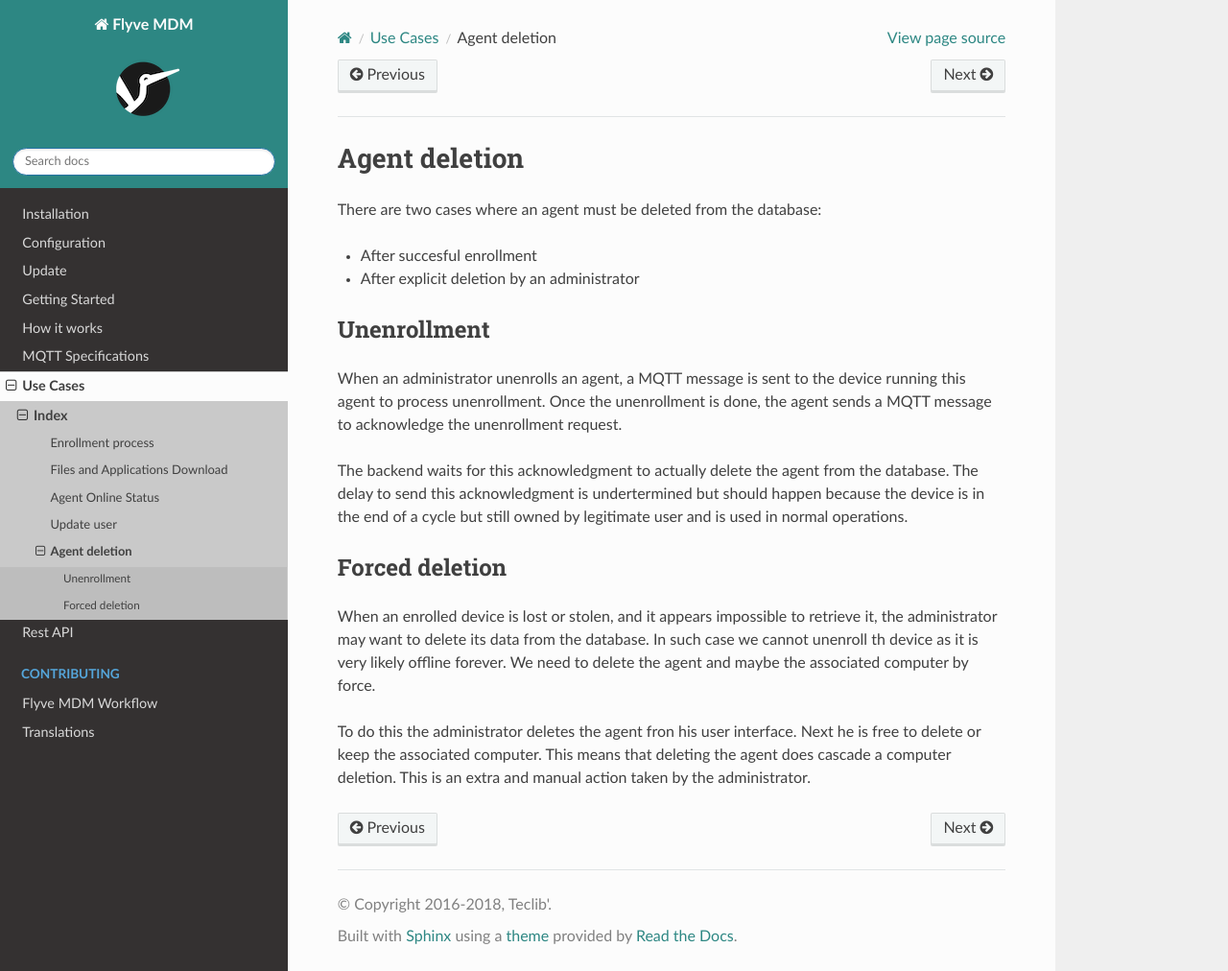
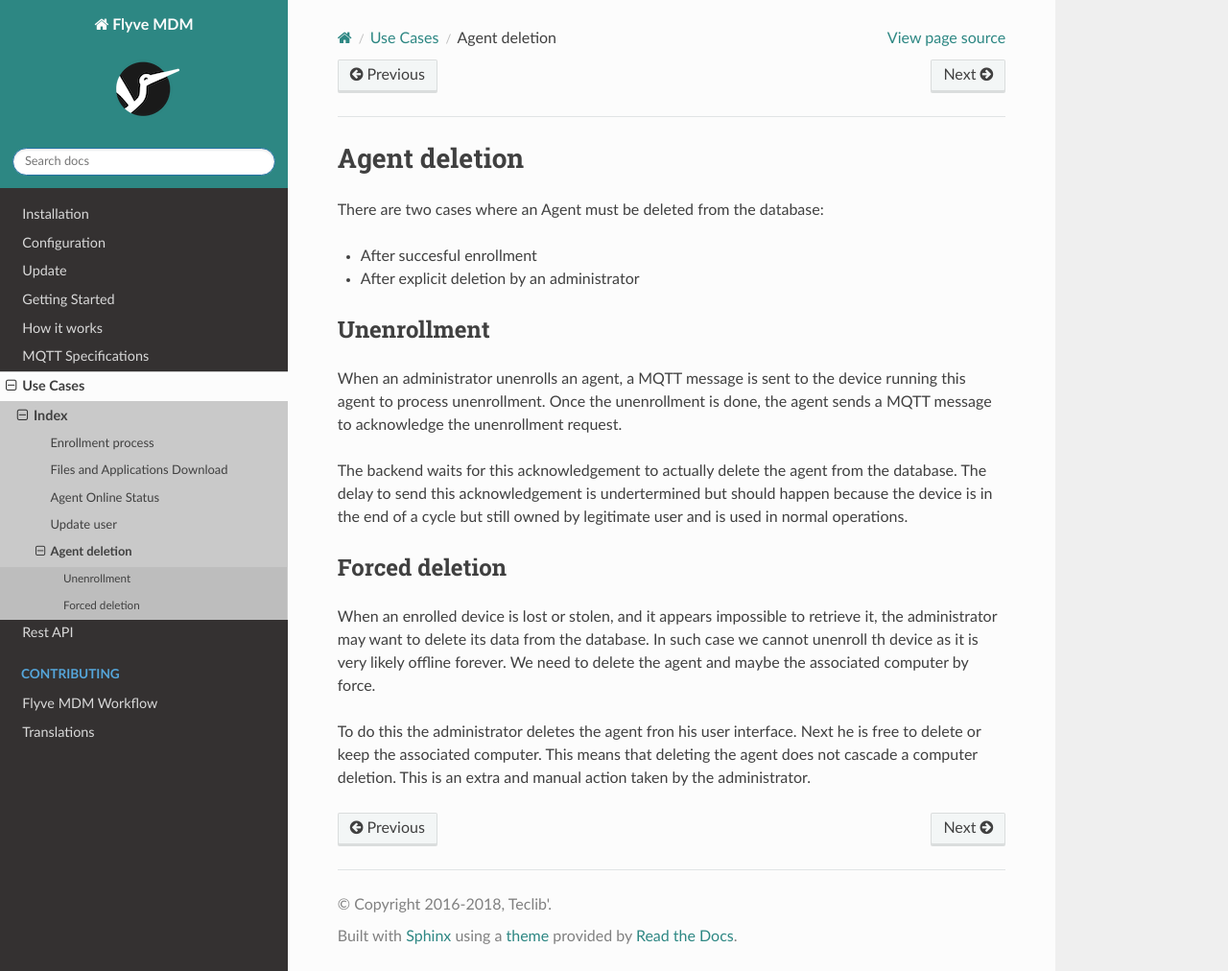
Before and after one commit to flyve-mdm/doc, a Sphinx documentation site: the page built from source/use-cases/agent-deletion.rst, in a window 1280 px wide and 1012 px high. Shown: the whole window at 96% size. Built offline with Sphinx 7.4.7 and the Read the Docs theme 2.0.0, drawn with Linux system fonts in a browser that asks for light colours.

Commit message:
docs(use-cases): fix typos
Signed-off-by: Naylin <nmedina@teclib.com>

```diff
--- a/source/use-cases/agent-deletion.rst
+++ b/source/use-cases/agent-deletion.rst
@@ -1,7 +1,7 @@
 Agent deletion
 ==============
 
-There are two cases where an agent must be deleted from the database:
+There are two cases where an Agent must be deleted from the database:
 
 * After succesful enrollment
 * After explicit deletion by an administrator
@@ -11,11 +11,11 @@ Unenrollment
 
 When an administrator unenrolls an agent, a MQTT message is sent to the device running this agent to process unenrollment. Once the unenrollment is done, the agent sends a MQTT message to acknowledge the unenrollment request.
 
-The backend waits for this acknowledgment to actually delete the agent from the database. The delay to send this acknowledgment is undertermined but should happen because the device is in the end of a cycle but still owned by legitimate user and is used in normal operations.
+The backend waits for this acknowledgement to actually delete the agent from the database. The delay to send this acknowledgement is undertermined but should happen because the device is in the end of a cycle but still owned by legitimate user and is used in normal operations.
 
 Forced deletion
 ~~~~~~~~~~~~~~~
 
 When an enrolled device is lost or stolen, and it appears impossible to retrieve it, the administrator may want to delete its data from the database. In such case we cannot unenroll th device as it is very likely offline forever. We need to delete the agent and maybe the associated computer by force.
 
-To do this the administrator deletes the agent fron his user interface. Next he is free to delete or keep the associated computer. This means that deleting the agent does cascade a computer deletion. This is an extra and manual action taken by the administrator.
+To do this the administrator deletes the agent fron his user interface. Next he is free to delete or keep the associated computer. This means that deleting the agent does not cascade a computer deletion. This is an extra and manual action taken by the administrator.
```
